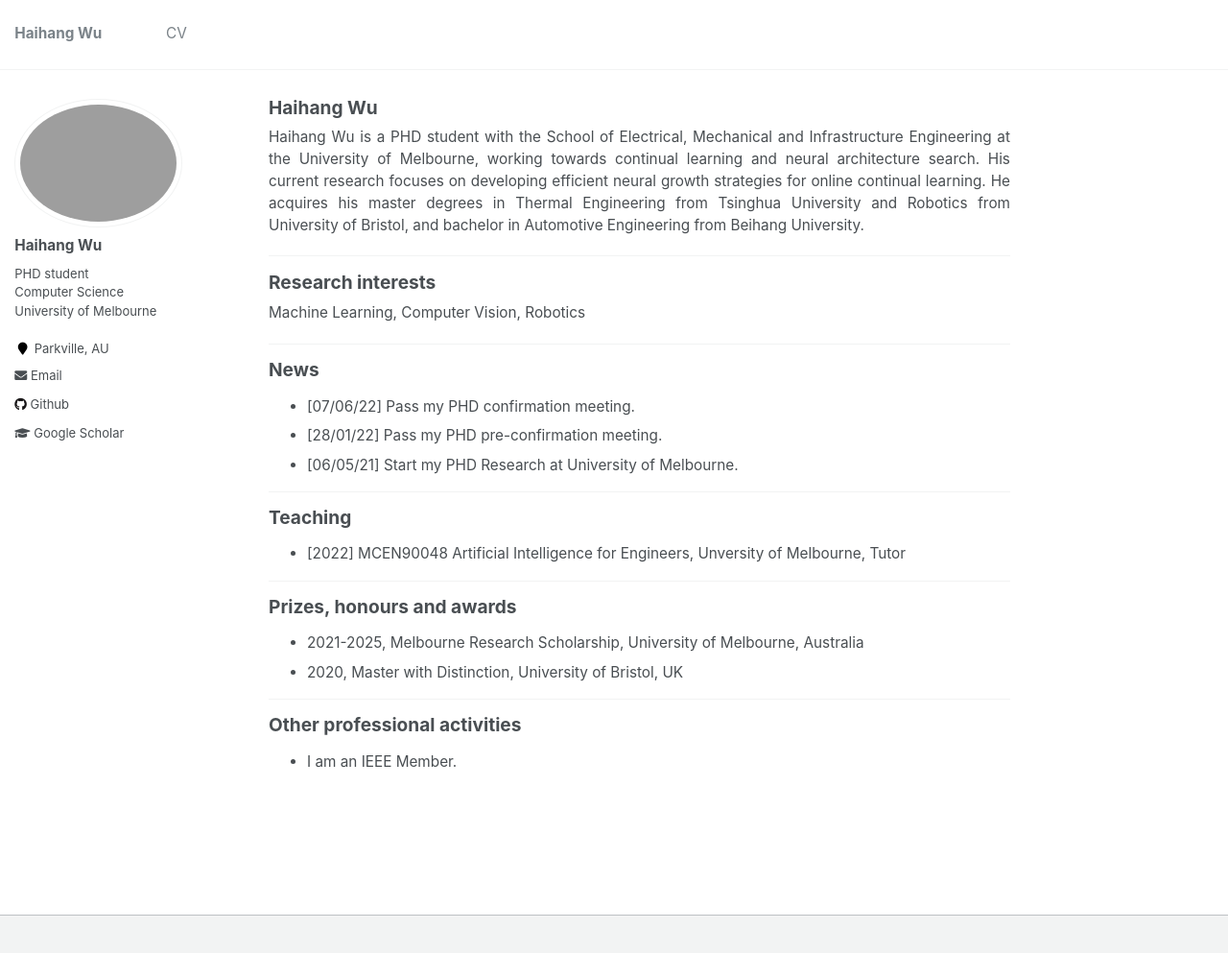
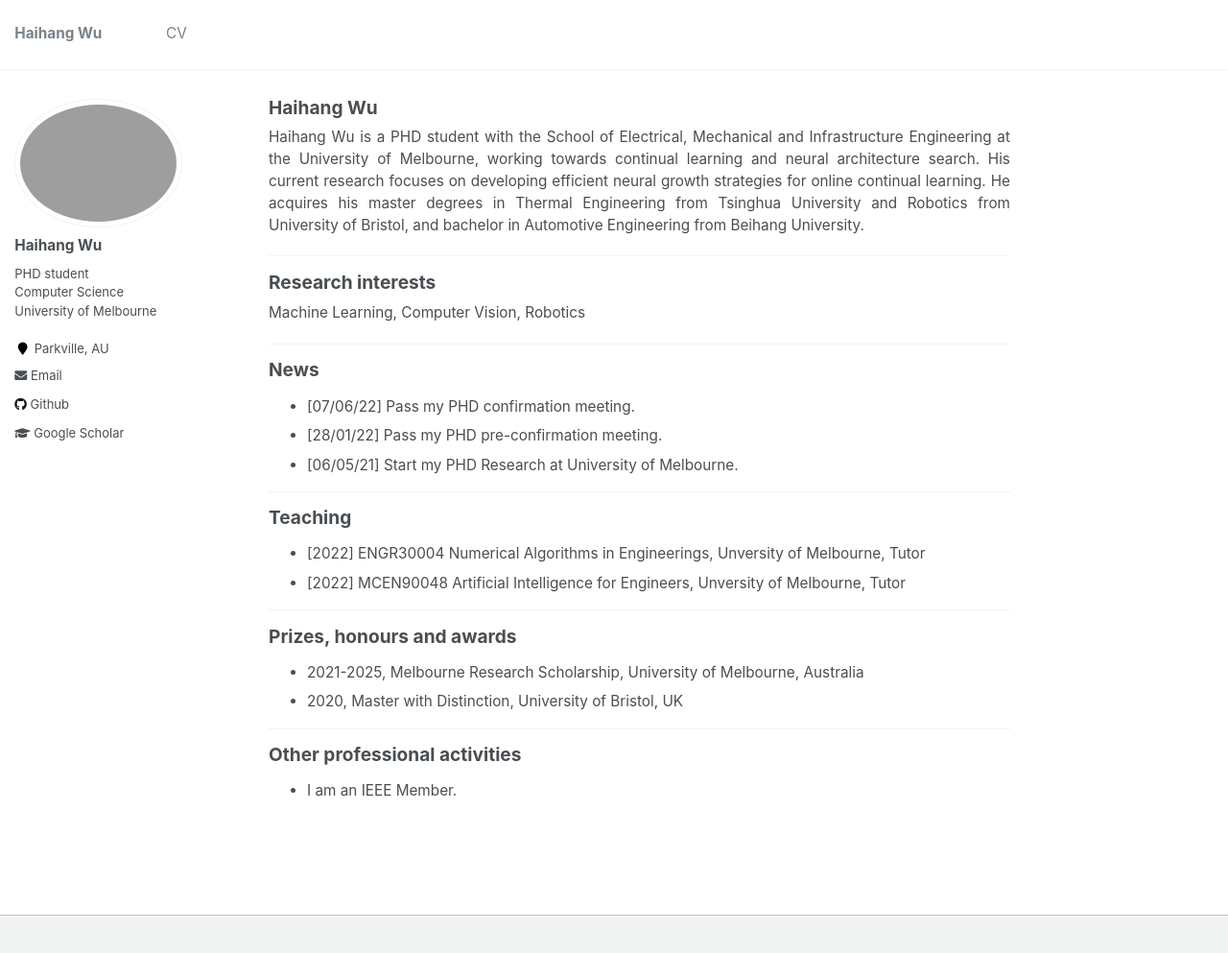
Before and after one commit to HaihangWu/HaihangWu.github.io, a Jekyll site: the page built from _pages/about.md, in a window 1280 px wide and 1015 px high. Shown: the top 993 px of the window at 96% size. Built offline with Jekyll 4.4.1, drawn with Linux system fonts in a browser that asks for light colours.

Commit message:
Update about.md

```diff
--- a/_pages/about.md
+++ b/_pages/about.md
@@ -54,6 +54,7 @@ News
 
 Teaching
 ======
+* [2022] ENGR30004 Numerical Algorithms in Engineerings, Unversity of Melbourne, Tutor
 * [2022] MCEN90048 Artificial Intelligence for Engineers, Unversity of Melbourne, Tutor
 
 <!---
```
